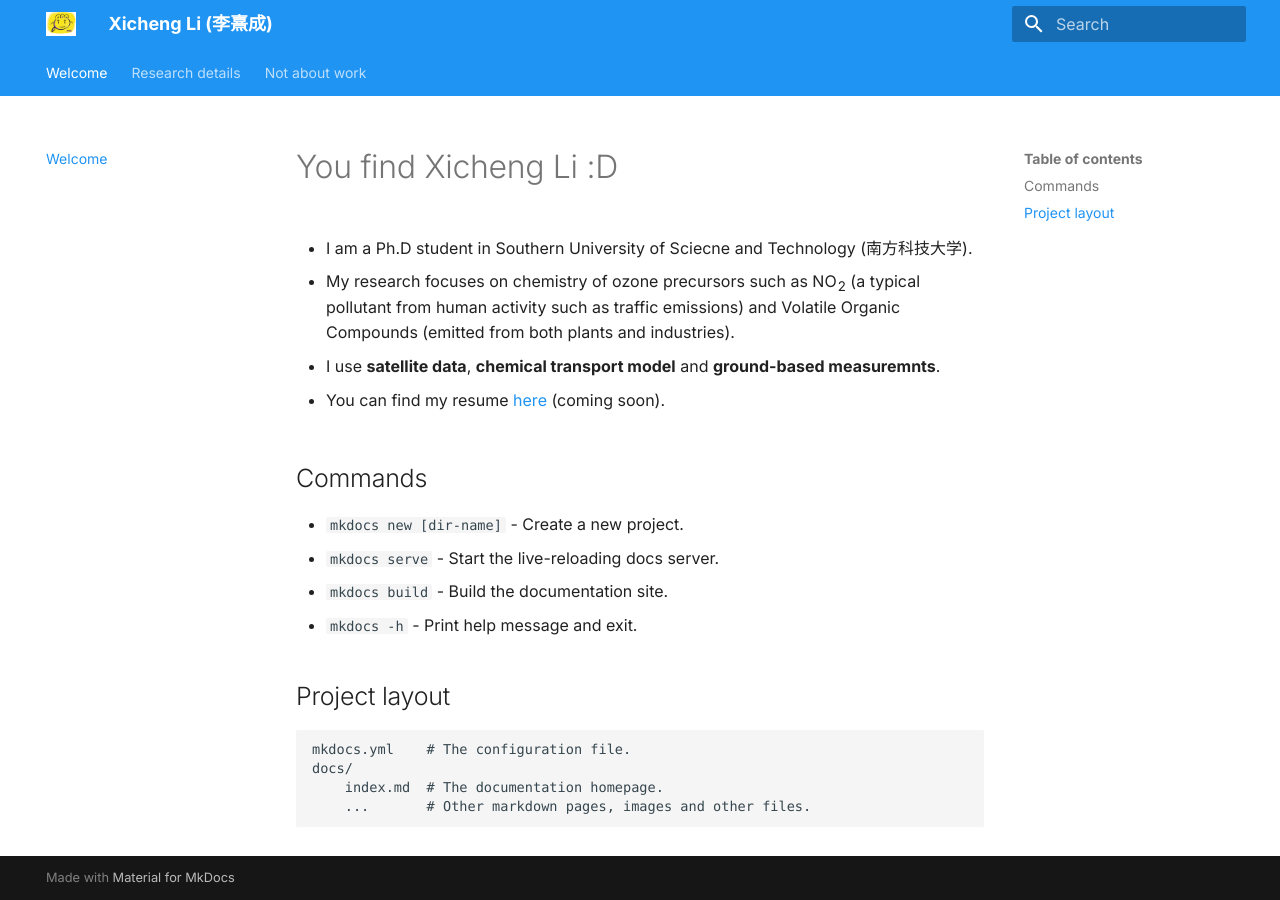
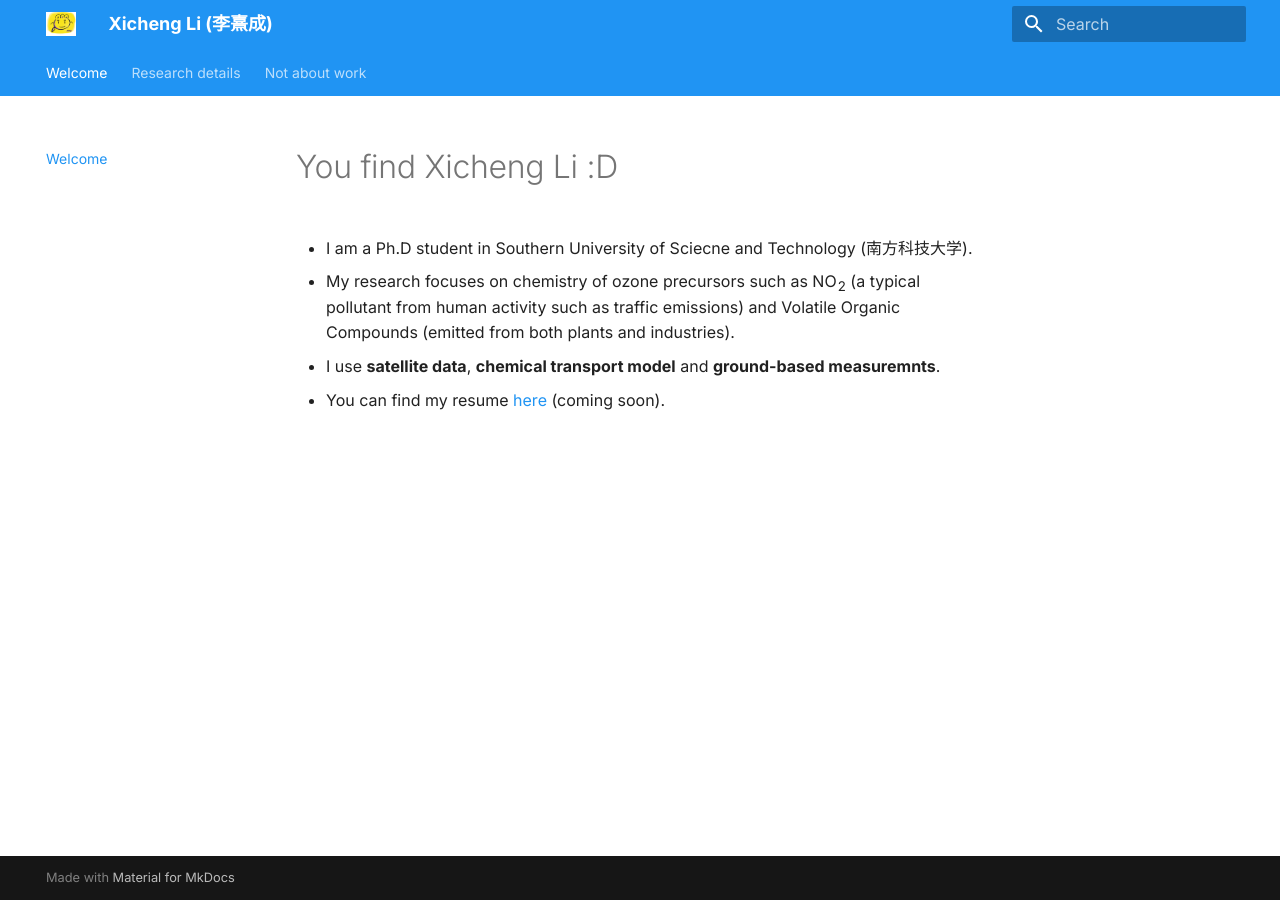
Before and after one commit to LiXicheng01/Xicheng-Li, an MkDocs documentation site: the page built from docs/index.md, in a window 1280 px wide. Built offline with MkDocs 1.6.1 and Material for MkDocs 9.7.7, drawn with Linux system fonts in a browser that asks for light colours; some web fonts are replaced.

Commit message:
删除mkmaterial 默认教程

```diff
--- a/docs/index.md
+++ b/docs/index.md
@@ -7,18 +7,3 @@
 - I use **satellite data**, **chemical transport model** and **ground-based measuremnts**.
 
 - You can find my resume [here](assets/resume/resume.pdf) (coming soon).
-
-
-## Commands
-
-* `mkdocs new [dir-name]` - Create a new project.
-* `mkdocs serve` - Start the live-reloading docs server.
-* `mkdocs build` - Build the documentation site.
-* `mkdocs -h` - Print help message and exit.
-
-## Project layout
-
-    mkdocs.yml    # The configuration file.
-    docs/
-        index.md  # The documentation homepage.
-        ...       # Other markdown pages, images and other files.
```
